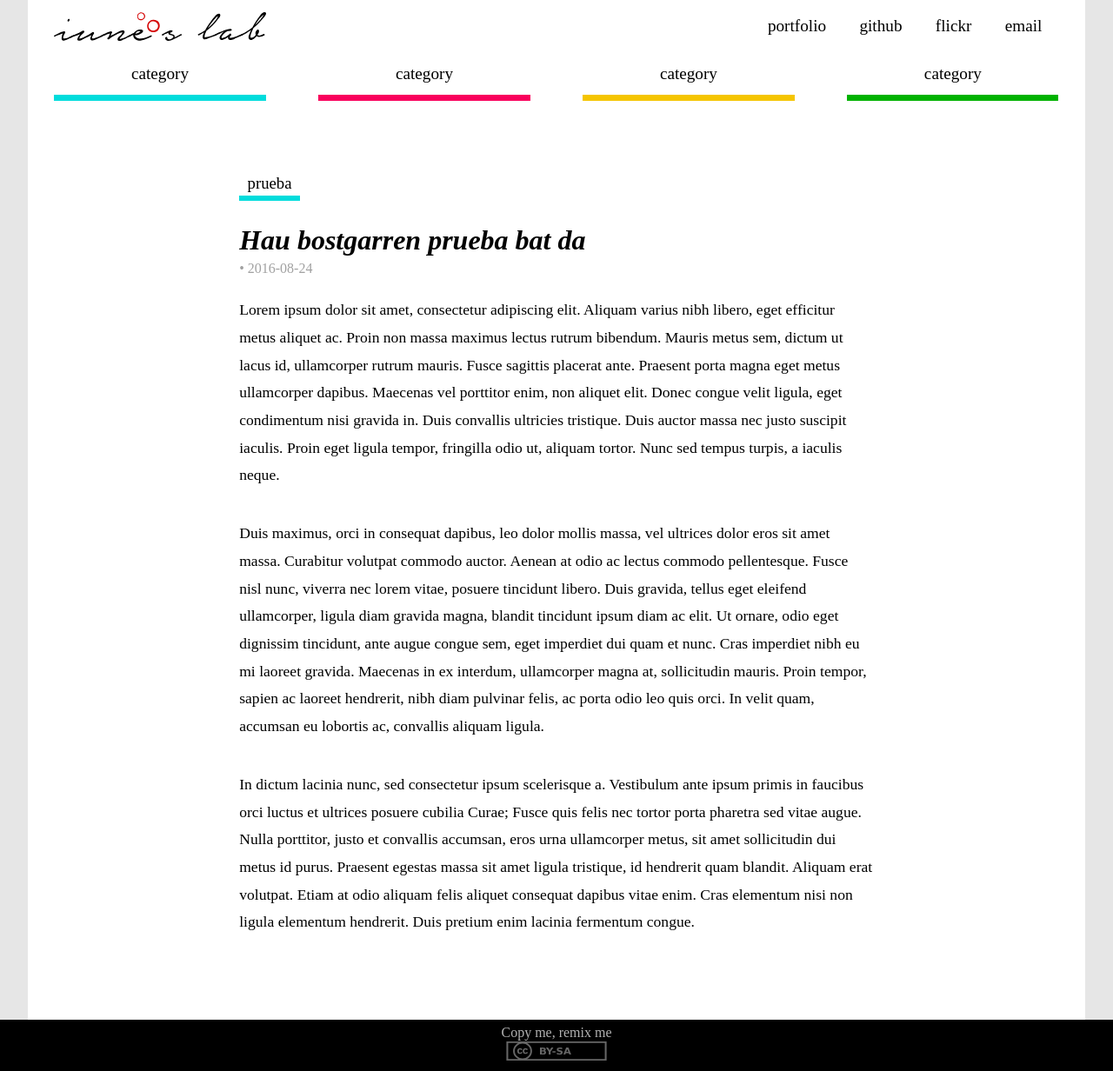
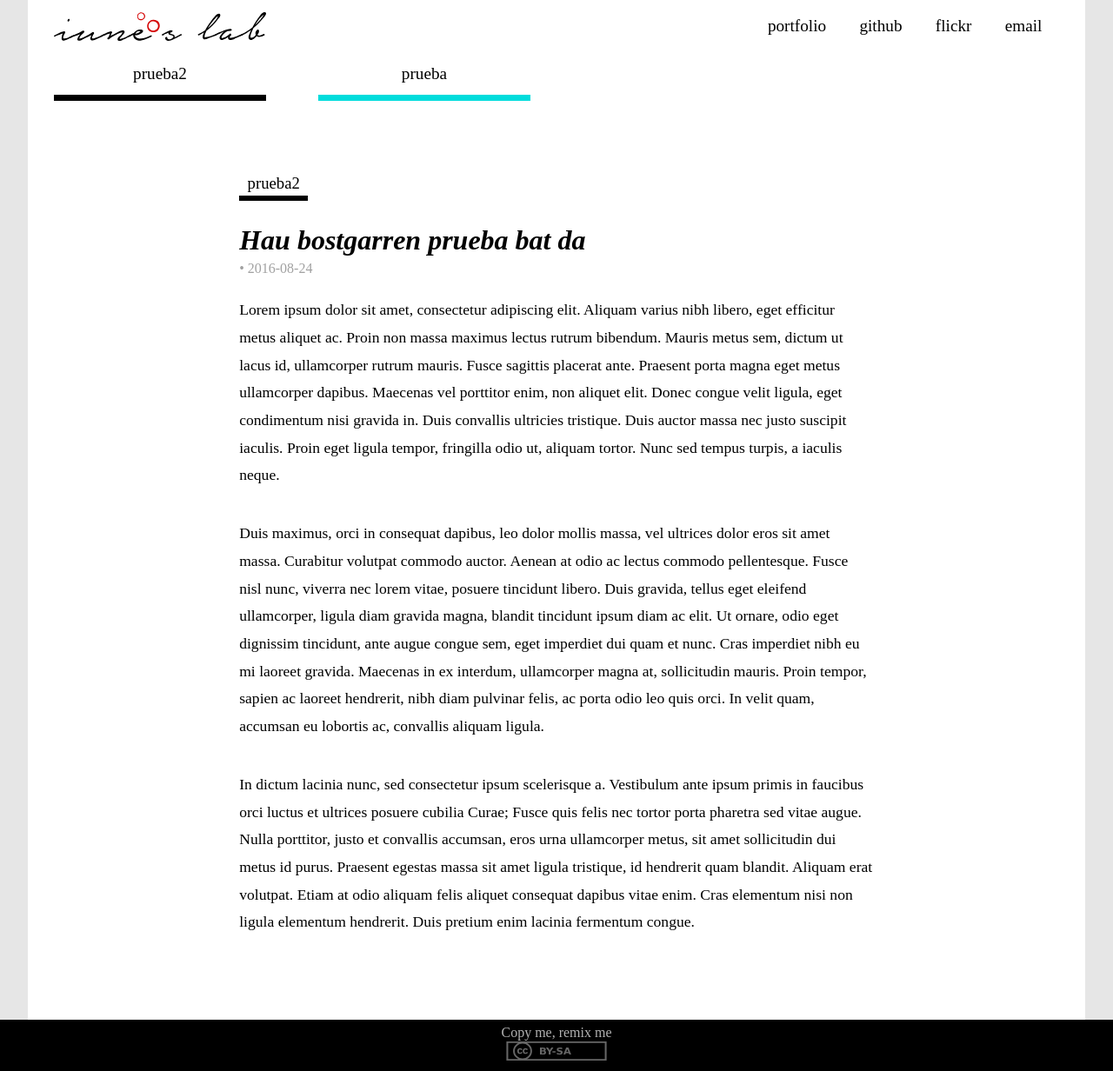
Before and after one commit to iunetrecet/lab, a Jekyll site: the page built from _posts/2016-08-24-hau-bostgarren-prueba-bat-da.md, in a window 1280 px wide. Shown: the whole page at 87% size. Built offline with Jekyll 4.4.1, drawn with Linux system fonts in a browser that asks for light colours.

Commit message:
Automatic category list

```diff
--- a/_includes/nav.html
+++ b/_includes/nav.html
@@ -1,6 +1,5 @@
 <nav>
-  <a href="" class="category prueba">category</a>
-  <a href="" class="category b">category</a>
-  <a href="" class="category c">category</a>
-  <a href="" class="category d">category</a>
+  {% for category in site.categories %}
+  <a href="" class="category {{ category | first }}">{{ category | first }}</a>
+  {% endfor %}
 </nav>
--- a/_posts/2016-08-24-hau-bostgarren-prueba-bat-da.md
+++ b/_posts/2016-08-24-hau-bostgarren-prueba-bat-da.md
@@ -2,7 +2,7 @@
 layout: post
 title: "Hau bostgarren prueba bat da"
 thumbnail: "images/thumbnails/prueba5.png"
-category: prueba
+category: prueba2
 date: 2016-08-24
 ---
 Lorem ipsum dolor sit amet, consectetur adipiscing elit. Aliquam varius nibh libero, eget efficitur metus aliquet ac. Proin non massa maximus lectus rutrum bibendum. Mauris metus sem, dictum ut lacus id, ullamcorper rutrum mauris. Fusce sagittis placerat ante. Praesent porta magna eget metus ullamcorper dapibus. Maecenas vel porttitor enim, non aliquet elit. Donec congue velit ligula, eget condimentum nisi gravida in. Duis convallis ultricies tristique. Duis auctor massa nec justo suscipit iaculis. Proin eget ligula tempor, fringilla odio ut, aliquam tortor. Nunc sed tempus turpis, a iaculis neque.
```
